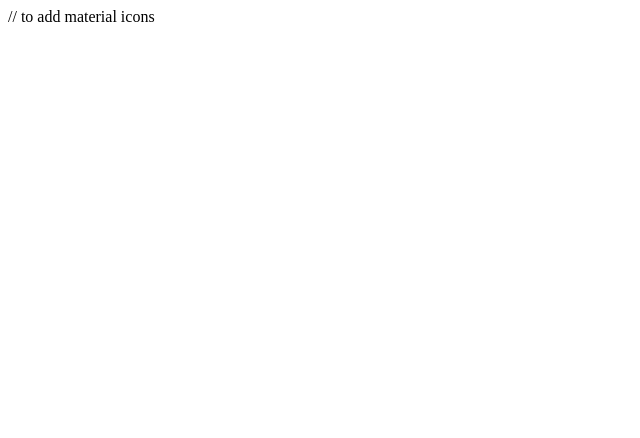
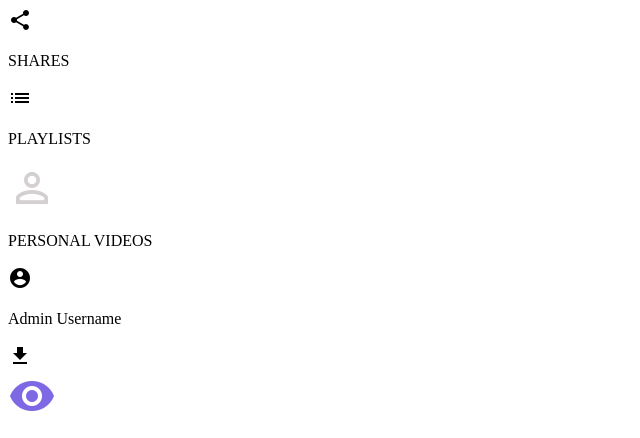
Before and after one commit to Baskanbetul/Static-Comp-Challenge, a plain HTML site: page index.html in a window 1280 px wide. Shown: the top 438 px of the page, without its empty margins (0-640 px from the left). Drawn offline with Linux system fonts and the light colour scheme; a web font is replaced by a local one.

Commit message:
Add nav bloks elements to Html

```diff
--- a/index.html
+++ b/index.html
@@ -5,10 +5,39 @@
   <link rel="stylesheet" href="styles.css" />
   <link href="https://fonts.googleapis.com/css2?family=Creepster&family=Crimson+Text:ital,wght@1,400;1,600&family=Diplomata+SC&family=Eater&display=swap"
     rel="stylesheet">
-  <link rel="stylesheet" href="https://fonts.googleapis.com/icon?family=Material+Icons"> // to add material icons
+  <link rel="stylesheet" href="https://fonts.googleapis.com/icon?family=Material+Icons">
   <title>Static Comp</title>
 </head>
-<body>
+<nav class="nav-blok">
+  <section class="nav-blok-links">
+    <div class="shares">
+      <i class="material-icons">share</i>
+      <p class="nav-blok-shares">SHARES</p>
+    </div>
+    <div class="playlists">
+      <i class="material-icons">list</i>
+      <p class="nav-blok-playlists">PLAYLISTS</p>
+    </div>
+    <div class="personal-videos">
+      <i class="material-icons" style="font-size:48px;color:#d4cfd1;">perm_identity</i>
+      <p class="nav-blok-personal-videos">PERSONAL VIDEOS</p>
+    </div>
+  </section>
+  <section class="nav-blok-logo">
+    <div class="username-container">
+      <i class="material-icons">account_circle</i>
+      <p class="admin-username">Admin Username</p>
+      <i class="material-icons">get_app</i>
+    </div>
+    <div class="logo-container">
+      <i class="material-icons" style="font-size:48px;color:#7e68e3;">visibility</i>
+      <h2 class="logo">2Win!</h2>
+    </div>
+  </section>
+</nav>
+
+
+
 
 
 
```
